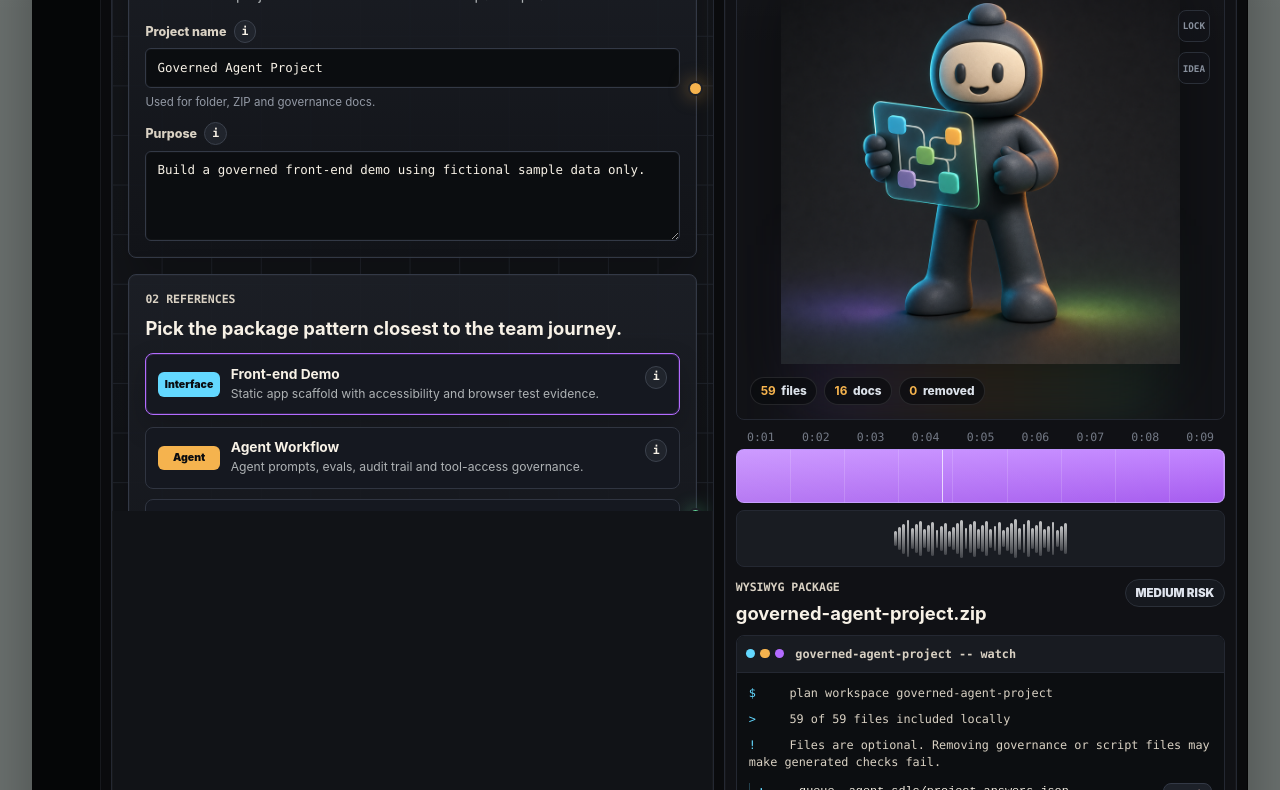
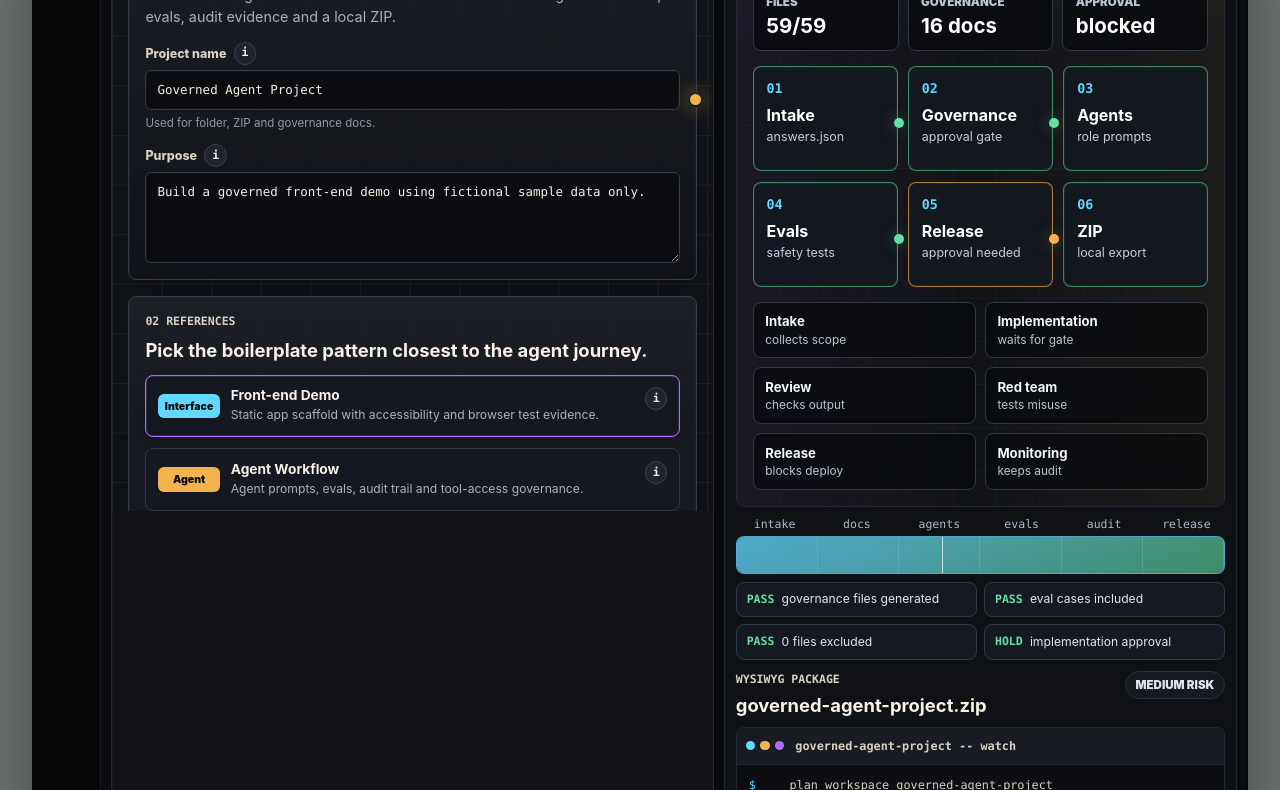
Before and after one commit to CarlasHub/ai-agent-sdlc-boilerplate, a website with bundled scripts: page app/index.html in a window 1280 px wide. Shown: the part 267-1057 px from the top of the page. Built offline with nearby package versions, Linux system fonts and the light colour scheme.

Commit message:
Refocus builder preview on agent SDLC console

```diff
--- a/app/src/features/project-builder/app.js
+++ b/app/src/features/project-builder/app.js
@@ -351,51 +351,101 @@ function previewMarkup(config, excludedFiles = new Set()) {
   const inclusionRatio = generated.files.length
     ? Math.max(8, Math.round((activeFiles.length / generated.files.length) * 100))
     : 0;
-  const timelineTicks = ['0:01', '0:02', '0:03', '0:04', '0:05', '0:06', '0:07', '0:08', '0:09'];
   const hasImplementationApproval =
     Boolean(config.approverName) &&
     Boolean(config.approverRole) &&
     config.approverName !== 'pending' &&
     config.approverRole !== 'pending';
+  const approvalState = hasImplementationApproval ? 'approved' : 'blocked';
 
   return `
     <div class="preview-toolbar">
       <div>
-        <p class="eyebrow">Preview stage</p>
-        <h2>${escapeHtml(type.label)}</h2>
+        <p class="eyebrow">Output console</p>
+        <h2>${escapeHtml(type.label)} boilerplate</h2>
       </div>
       <div class="stage-controls" aria-label="Preview controls">
-        <button class="icon-button" type="button" aria-label="Previous preview frame">&lt;</button>
-        <button class="icon-button" type="button" aria-label="Next preview frame">&gt;</button>
-        <span class="duration-chip">10s</span>
+        <span class="duration-chip">governed</span>
+        <span class="duration-chip">${escapeHtml(approvalState)}</span>
       </div>
     </div>
 
     <div class="preview-stage">
-      <div class="stage-side-actions" aria-hidden="true">
-        <span>cursor</span>
-        <span>star</span>
-        <span>lock</span>
-        <span>idea</span>
-      </div>
-      <img class="stage-character" src="./src/assets/stage-builder.png" alt="Original cartoon project builder holding a workflow blueprint">
-      <div class="stage-hud" aria-label="Generated workspace summary">
-        <span><strong>${activeFiles.length}</strong> files</span>
-        <span><strong>16</strong> docs</span>
-        <span><strong>${inactiveFiles.length}</strong> removed</span>
+      <div class="console-window" aria-label="AI-Agent SDLC boilerplate run console">
+        <div class="console-command">
+          <span>$</span>
+          <code>agent-sdlc build --type ${escapeHtml(type.id)} --local-only</code>
+        </div>
+        <div class="sdlc-status-grid" aria-label="Generated boilerplate status">
+          <div>
+            <span>files</span>
+            <strong>${activeFiles.length}/${generated.files.length}</strong>
+          </div>
+          <div>
+            <span>governance</span>
+            <strong>16 docs</strong>
+          </div>
+          <div>
+            <span>approval</span>
+            <strong>${hasImplementationApproval ? 'open' : 'blocked'}</strong>
+          </div>
+        </div>
+        <div class="sdlc-pipeline" aria-label="AI agent SDLC pipeline">
+          <div class="pipeline-node is-ready">
+            <small>01</small>
+            <strong>Intake</strong>
+            <span>answers.json</span>
+          </div>
+          <div class="pipeline-node is-ready">
+            <small>02</small>
+            <strong>Governance</strong>
+            <span>approval gate</span>
+          </div>
+          <div class="pipeline-node is-ready">
+            <small>03</small>
+            <strong>Agents</strong>
+            <span>role prompts</span>
+          </div>
+          <div class="pipeline-node is-ready">
+            <small>04</small>
+            <strong>Evals</strong>
+            <span>safety tests</span>
+          </div>
+          <div class="pipeline-node ${hasImplementationApproval ? 'is-ready' : 'is-blocked'}">
+            <small>05</small>
+            <strong>Release</strong>
+            <span>${hasImplementationApproval ? 'candidate' : 'approval needed'}</span>
+          </div>
+          <div class="pipeline-node is-ready">
+            <small>06</small>
+            <strong>ZIP</strong>
+            <span>local export</span>
+          </div>
+        </div>
+        <div class="agent-roster" aria-label="Generated agent roles">
+          <div><strong>Intake</strong><span>collects scope</span></div>
+          <div><strong>Implementation</strong><span>waits for gate</span></div>
+          <div><strong>Review</strong><span>checks output</span></div>
+          <div><strong>Red team</strong><span>tests misuse</span></div>
+          <div><strong>Release</strong><span>blocks deploy</span></div>
+          <div><strong>Monitoring</strong><span>keeps audit</span></div>
+        </div>
       </div>
     </div>
 
-    <div class="timeline-panel" aria-label="Preview timeline">
-      <div class="timeline-scale" aria-hidden="true">
-        ${timelineTicks.map((tick) => `<span>${tick}</span>`).join('')}
+    <div class="timeline-panel" aria-label="Boilerplate readiness">
+      <div class="timeline-scale readiness-scale" aria-hidden="true">
+        <span>intake</span><span>docs</span><span>agents</span><span>evals</span><span>audit</span><span>release</span>
       </div>
       <div class="timeline-track">
         <span style="width: ${inclusionRatio}%"></span>
         <i></i>
       </div>
-      <div class="waveform" aria-hidden="true">
-        ${Array.from({ length: 42 }, (_, index) => `<span style="height: ${28 + ((index * 13) % 42)}%"></span>`).join('')}
+      <div class="readiness-list">
+        <span><strong>PASS</strong> governance files generated</span>
+        <span><strong>PASS</strong> eval cases included</span>
+        <span><strong>${inactiveFiles.length ? 'WARN' : 'PASS'}</strong> ${inactiveFiles.length} file${inactiveFiles.length === 1 ? '' : 's'} excluded</span>
+        <span><strong>${hasImplementationApproval ? 'PASS' : 'HOLD'}</strong> implementation approval</span>
       </div>
     </div>
 
@@ -444,9 +494,9 @@ function builderMarkup(excludedFiles = new Set()) {
           <span></span><span></span><span></span><span></span>
         </div>
         <nav>
-          <a href="#section-project" aria-label="Project node">T</a>
-          <a href="#section-governance" aria-label="Governance node">[]</a>
-          <a href="#section-controls" aria-label="Controls node">--</a>
+          <a href="#section-project" aria-label="Intake node">IN</a>
+          <a href="#section-governance" aria-label="Governance node">GV</a>
+          <a href="#section-controls" aria-label="Controls node">CT</a>
           <a href="#section-approval" aria-label="Approval node">OK</a>
         </nav>
         <button class="rail-add" type="button" aria-label="Add blueprint node">+</button>
@@ -455,9 +505,9 @@ function builderMarkup(excludedFiles = new Set()) {
       <div class="workbench">
       <header class="workbench-topbar">
         <div class="workspace-tabs" aria-label="Open workspaces">
-          <span class="workspace-tab is-active"><i></i>New Blueprint</span>
-          <span class="workspace-tab"><i></i>Governance Templates</span>
-          <span class="workspace-tab"><i></i>Untitled</span>
+          <span class="workspace-tab is-active"><i></i>Agent Boilerplate</span>
+          <span class="workspace-tab"><i></i>Governance Gates</span>
+          <span class="workspace-tab"><i></i>Release Evidence</span>
           <button class="icon-button" type="button" aria-label="Open another workspace">+</button>
         </div>
         <div class="topbar-actions">
@@ -484,8 +534,8 @@ function builderMarkup(excludedFiles = new Set()) {
           <div class="editor-section node-card node-card-ideas" id="section-project">
             <div class="section-heading">
               <p class="step-label">01 Idea</p>
-              <h1 id="builder-title">Blueprint console</h1>
-              <p>Describe the project once. The rest of the workspace updates from this brief.</p>
+              <h1 id="builder-title">Agent SDLC Console</h1>
+              <p>Describe the agent workflow once. The console turns it into governed roles, evals, audit evidence and a local ZIP.</p>
             </div>
             <div class="field-grid">
               ${field('projectName', 'Project name', defaults.projectName, 'text', 'Used for folder, ZIP and governance docs.')}
@@ -496,7 +546,7 @@ function builderMarkup(excludedFiles = new Set()) {
           <div class="editor-section node-card node-card-references">
             <div class="section-heading">
               <p class="step-label">02 References</p>
-              <h2>Pick the package pattern closest to the team journey.</h2>
+              <h2>Pick the boilerplate pattern closest to the agent journey.</h2>
             </div>
             <div class="type-list">
               ${typeOptions(type.id)}
@@ -520,18 +570,28 @@ function builderMarkup(excludedFiles = new Set()) {
 
           <div class="editor-section node-card node-card-models">
             <div class="section-heading">
-              <p class="step-label">04 AI Models</p>
-              <h2>Output plan</h2>
+              <p class="step-label">04 Agent team</p>
+              <h2>Generated roles and evidence</h2>
             </div>
             <div class="model-grid" aria-label="Generated output plan">
               <div>
-                <span class="model-mark model-mark-spark">+</span>
-                <strong>Governance pack</strong>
-                <small>Docs, approvals, evals and audit evidence.</small>
+                <span class="model-mark model-mark-spark">IN</span>
+                <strong>Intake agent</strong>
+                <small>Collects scope and stops before implementation.</small>
               </div>
               <div>
-                <span class="model-mark model-mark-zip">ZIP</span>
-                <strong>Local export</strong>
+                <span class="model-mark model-mark-zip">RV</span>
+                <strong>Review agent</strong>
+                <small>Checks correctness, safety and evidence quality.</small>
+              </div>
+              <div>
+                <span class="model-mark model-mark-release">RT</span>
+                <strong>Red-team agent</strong>
+                <small>Tests prompt injection, tool misuse and leakage.</small>
+              </div>
+              <div>
+                <span class="model-mark model-mark-local">ZIP</span>
+                <strong>Local package</strong>
                 <small>No backend, secrets, paid APIs or production data.</small>
               </div>
             </div>
@@ -585,18 +645,19 @@ function builderMarkup(excludedFiles = new Set()) {
           </div>
           <div class="code-feed" aria-label="Generated workflow code preview">
             <ol>
-              <li><code>const blueprint = collectGovernanceInputs();</code></li>
-              <li><code>await run("npm run governance:check");</code></li>
-              <li><code>const files = generateProjectFiles(blueprint);</code></li>
-              <li><code>return createZipBlob(files);</code></li>
+              <li><code>const intake = collectGovernanceInputs();</code></li>
+              <li><code>await gate("npm run governance:check");</code></li>
+              <li><code>const agents = createRolePrompts(intake);</code></li>
+              <li><code>const evals = createSafetyCoverage(intake);</code></li>
+              <li><code>return exportLocalBoilerplate({ agents, evals });</code></li>
             </ol>
           </div>
         </aside>
 
         <div class="export-bar">
           <div>
-            <strong>Ready to package</strong>
-            <span>The ZIP is generated locally in this browser.</span>
+            <strong>Ready to export agent boilerplate</strong>
+            <span>Governance docs, role prompts, evals, audit templates and release gates are generated locally.</span>
           </div>
           <button class="primary-action" type="submit">
             Export project
--- a/app/src/styles.css
+++ b/app/src/styles.css
@@ -83,6 +83,7 @@ h2 {
   color: var(--ink);
   font-size: 1.15rem;
   line-height: 1.18;
+  overflow-wrap: anywhere;
 }
 
 h3 {
@@ -845,6 +846,15 @@ textarea {
   background: var(--amber);
 }
 
+.model-mark-release {
+  background: var(--mint);
+}
+
+.model-mark-local {
+  color: #fff;
+  background: var(--blue);
+}
+
 .preview-panel {
   grid-area: preview;
   min-width: 0;
@@ -873,85 +883,189 @@ textarea {
 
 .preview-stage {
   position: relative;
-  display: grid;
+  display: block;
   min-height: 32rem;
-  place-items: center;
   overflow: hidden;
   border: 1px solid #242832;
   border-radius: 8px;
   background:
-    linear-gradient(180deg, rgba(255, 255, 255, 0.025), transparent 28%),
+    linear-gradient(180deg, rgba(99, 216, 255, 0.045), transparent 24%),
+    linear-gradient(90deg, rgba(179, 107, 255, 0.055), transparent 48%, rgba(245, 179, 78, 0.05)),
     #121317;
 }
 
 .preview-stage::before {
   content: "";
   position: absolute;
-  inset: auto 14% 0;
-  height: 34%;
-  background: linear-gradient(90deg, rgba(143, 109, 246, 0.18), rgba(245, 179, 78, 0.14), rgba(101, 224, 157, 0.14));
-  filter: blur(28px);
-}
-
-.stage-character {
+  inset: 0;
+  background:
+    linear-gradient(#202631 1px, transparent 1px),
+    linear-gradient(90deg, #202631 1px, transparent 1px);
+  background-size: 2.7rem 2.7rem;
+  opacity: 0.45;
+}
+
+.console-window {
   position: relative;
   z-index: 1;
-  width: min(82%, 35rem);
-  max-height: 30rem;
-  object-fit: contain;
-  object-position: center bottom;
-  filter: drop-shadow(0 24px 34px rgba(0, 0, 0, 0.42));
-}
-
-.stage-side-actions {
-  position: absolute;
-  z-index: 2;
-  top: 1rem;
-  right: 0.9rem;
-  display: grid;
+  display: grid;
+  gap: 0.9rem;
+  padding: 1rem;
+}
+
+.console-command {
+  display: flex;
+  min-width: 0;
   gap: 0.65rem;
-}
-
-.stage-side-actions span {
-  display: grid;
-  width: 2rem;
-  height: 2rem;
-  place-items: center;
-  border: 1px solid #2a2f38;
-  border-radius: 8px;
-  color: #88909d;
-  background: rgba(18, 20, 25, 0.72);
+  align-items: center;
+  border: 1px solid #303846;
+  border-radius: 8px;
+  padding: 0.78rem 0.85rem;
+  color: #edf4ff;
+  background: #080a0d;
+  box-shadow: 0 0 0 1px rgba(99, 216, 255, 0.08) inset;
   font-family: var(--mono);
-  font-size: 0.58rem;
+  font-size: 0.8rem;
+}
+
+.console-command span {
+  color: var(--mint);
+  font-weight: 900;
+}
+
+.console-command code {
+  min-width: 0;
+  overflow-wrap: anywhere;
+}
+
+.sdlc-status-grid {
+  display: grid;
+  grid-template-columns: repeat(3, minmax(0, 1fr));
+  gap: 0.55rem;
+}
+
+.sdlc-status-grid div {
+  border: 1px solid #303846;
+  border-radius: 8px;
+  padding: 0.78rem;
+  background: rgba(8, 10, 13, 0.78);
+}
+
+.sdlc-status-grid span,
+.sdlc-status-grid strong {
+  display: block;
+}
+
+.sdlc-status-grid span {
+  color: #b9c3d2;
+  font-size: 0.72rem;
   font-weight: 900;
   text-transform: uppercase;
 }
 
-.stage-hud {
+.sdlc-status-grid strong {
+  margin-top: 0.25rem;
+  color: #fff;
+  font-size: 1.28rem;
+}
+
+.sdlc-pipeline {
+  display: grid;
+  grid-template-columns: repeat(3, minmax(0, 1fr));
+  gap: 0.65rem;
+}
+
+.pipeline-node {
+  position: relative;
+  min-height: 6.6rem;
+  border: 1px solid #343c49;
+  border-radius: 8px;
+  padding: 0.8rem;
+  background: rgba(20, 24, 31, 0.94);
+}
+
+.pipeline-node::after {
+  content: "";
   position: absolute;
-  z-index: 3;
-  left: 0.85rem;
-  bottom: 0.85rem;
-  display: flex;
-  flex-wrap: wrap;
-  gap: 0.45rem;
-}
-
-.stage-hud span {
-  display: inline-flex;
-  gap: 0.35rem;
-  align-items: center;
-  border: 1px solid rgba(255, 255, 255, 0.1);
+  top: 50%;
+  right: -0.44rem;
+  width: 0.62rem;
+  height: 0.62rem;
   border-radius: 999px;
-  padding: 0.38rem 0.58rem;
-  color: #dce2ea;
-  background: rgba(10, 12, 15, 0.72);
+  background: #6f7787;
+}
+
+.pipeline-node:nth-child(3n)::after {
+  display: none;
+}
+
+.pipeline-node small,
+.pipeline-node strong,
+.pipeline-node span {
+  display: block;
+}
+
+.pipeline-node small {
+  color: var(--cyan);
+  font-family: var(--mono);
+  font-weight: 900;
+}
+
+.pipeline-node strong {
+  margin-top: 0.35rem;
+  color: #fff;
+  font-size: 1rem;
+}
+
+.pipeline-node span {
+  margin-top: 0.28rem;
+  color: #c5cedb;
+  font-size: 0.78rem;
+}
+
+.pipeline-node.is-ready {
+  border-color: rgba(101, 224, 157, 0.55);
+  box-shadow: 0 0 0 1px rgba(101, 224, 157, 0.08) inset;
+}
+
+.pipeline-node.is-ready::after {
+  background: var(--mint);
+  box-shadow: 0 0 16px rgba(101, 224, 157, 0.45);
+}
+
+.pipeline-node.is-blocked {
+  border-color: rgba(245, 179, 78, 0.65);
+  box-shadow: 0 0 0 1px rgba(245, 179, 78, 0.08) inset;
+}
+
+.pipeline-node.is-blocked::after {
+  background: var(--amber);
+  box-shadow: 0 0 16px rgba(245, 179, 78, 0.4);
+}
+
+.agent-roster {
+  display: grid;
+  grid-template-columns: repeat(2, minmax(0, 1fr));
+  gap: 0.55rem;
+}
+
+.agent-roster div {
+  display: grid;
+  gap: 0.2rem;
+  border: 1px solid #303846;
+  border-radius: 8px;
+  padding: 0.68rem 0.72rem;
+  background: rgba(8, 10, 13, 0.72);
+}
+
+.agent-roster strong {
+  color: #f4f7fb;
+  font-size: 0.82rem;
+}
+
+.agent-roster span {
+  color: #b9c3d2;
   font-size: 0.74rem;
-  font-weight: 800;
-}
-
-.stage-hud strong {
-  color: var(--amber);
 }
 
 .timeline-panel {
@@ -960,10 +1074,10 @@ textarea {
 
 .timeline-scale {
   display: grid;
-  grid-template-columns: repeat(9, 1fr);
+  grid-template-columns: repeat(6, 1fr);
   gap: 0.3rem;
   margin: 0 0 0.3rem;
-  color: #737985;
+  color: #aeb8c8;
   font-family: var(--mono);
   font-size: 0.72rem;
   text-align: center;
@@ -971,19 +1085,19 @@ textarea {
 
 .timeline-track {
   position: relative;
-  height: 3.35rem;
+  height: 2.4rem;
   overflow: hidden;
-  border: 1px solid rgba(202, 170, 255, 0.72);
+  border: 1px solid rgba(99, 216, 255, 0.72);
   border-radius: 8px;
   background:
-    repeating-linear-gradient(90deg, transparent 0, transparent calc(11.11% - 1px), rgba(255, 255, 255, 0.15) calc(11.11% - 1px), rgba(255, 255, 255, 0.15) 11.11%),
-    linear-gradient(180deg, #c285ff, #a75df0);
+    repeating-linear-gradient(90deg, transparent 0, transparent calc(16.66% - 1px), rgba(255, 255, 255, 0.18) calc(16.66% - 1px), rgba(255, 255, 255, 0.18) 16.66%),
+    linear-gradient(180deg, #1d3441, #12202a);
 }
 
 .timeline-track span {
   display: block;
   height: 100%;
-  background: linear-gradient(90deg, rgba(255, 255, 255, 0.18), transparent);
+  background: linear-gradient(90deg, rgba(99, 216, 255, 0.72), rgba(101, 224, 157, 0.55));
 }
 
 .timeline-track i {
@@ -1003,27 +1117,34 @@ textarea {
   width: 0.55rem;
   height: 0.55rem;
   border-radius: 2px;
-  background: #efc1ff;
+  background: #d6fff0;
   transform: rotate(45deg);
 }
 
-.waveform {
+.readiness-list {
+  display: grid;
+  grid-template-columns: repeat(2, minmax(0, 1fr));
+  gap: 0.45rem;
+  margin-top: 0.45rem;
+}
+
+.readiness-list span {
   display: flex;
+  gap: 0.45rem;
   align-items: center;
-  justify-content: center;
-  gap: 0.08rem;
-  height: 3.6rem;
-  margin-top: 0.45rem;
-  border: 1px solid #242832;
-  border-radius: 8px;
-  background: #191c22;
-}
-
-.waveform span {
-  width: 0.18rem;
-  max-height: 2.6rem;
-  border-radius: 999px;
-  background: linear-gradient(180deg, rgba(255, 255, 255, 0.75), rgba(255, 255, 255, 0.18));
+  border: 1px solid #303846;
+  border-radius: 8px;
+  padding: 0.55rem 0.62rem;
+  color: #dfe7f1;
+  background: #151a22;
+  font-size: 0.76rem;
+  line-height: 1.3;
+}
+
+.readiness-list strong {
+  color: var(--mint);
+  font-family: var(--mono);
+  font-size: 0.72rem;
 }
 
 .package-preview {
@@ -1501,6 +1622,11 @@ textarea {
     grid-column: 1 / -1;
   }
 
+  .node-card h2 {
+    font-size: 1rem;
+    line-height: 1.22;
+  }
+
   .model-grid {
     grid-template-columns: 1fr;
   }
@@ -1513,8 +1639,11 @@ textarea {
     min-height: 24rem;
   }
 
-  .stage-character {
-    width: 92%;
+  .sdlc-status-grid,
+  .sdlc-pipeline,
+  .agent-roster,
+  .readiness-list {
+    grid-template-columns: 1fr;
   }
 
   .timeline-scale {
@@ -1552,7 +1681,11 @@ textarea {
     min-height: 20rem;
   }
 
-  .stage-side-actions {
+  .console-window {
+    padding: 0.72rem;
+  }
+
+  .pipeline-node::after {
     display: none;
   }
 
```
Also changed, not shown: docs/audit/events/2026-06-29T22-09-58-379Z-agent-event.md (added, +45 -0 lines), .agent-sdlc/enterprise-readiness.json, app/src/assets/stage-builder.png (deleted).
